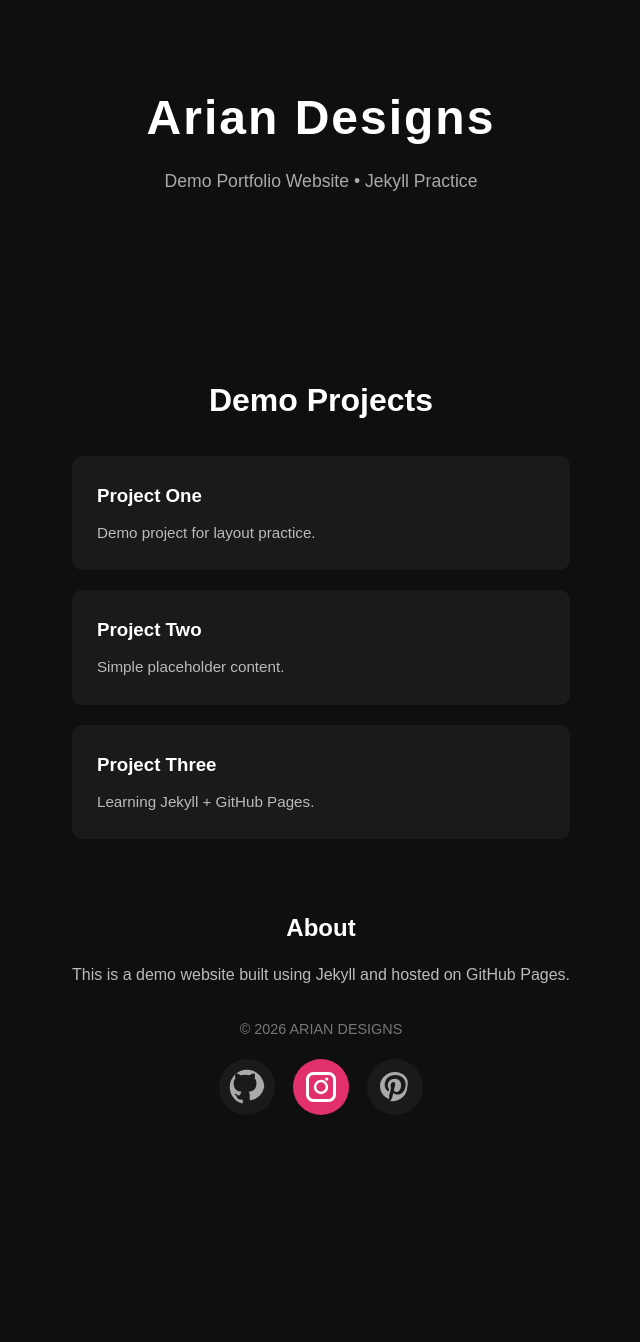
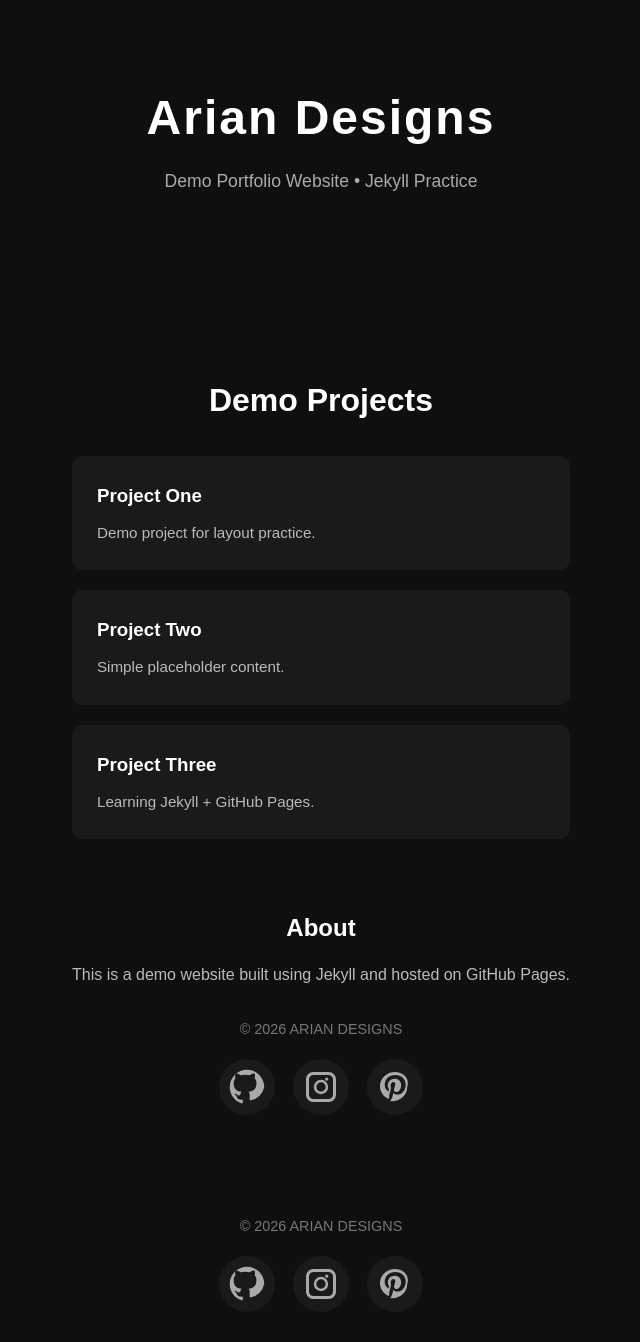
Before and after one commit to ariantechzone-stack/ariantechzone-stack.github.io, a Jekyll site: the page built from index.md, in a window 1280 px wide. Shown: the whole page, without its empty margins (319-959 px from the left). Built offline with Jekyll 4.4.1, drawn with Linux system fonts in a browser that asks for light colours; before the commit the page ends 1185 px from its top, so only the background shows below that.

Commit message:
Update default.html

```diff
--- a/_layouts/default.html
+++ b/_layouts/default.html
@@ -20,6 +20,9 @@
       background: #0f0f0f;
       color: #ffffff;
       line-height: 1.6;
+      display: flex;
+      flex-direction: column;
+      min-height: 100vh;
     }
 
     .container {
@@ -95,27 +98,16 @@
       margin: auto;
     }
 
-/* Sticky footer setup */
-html, body {
-  height: 100%;
-}
-
-body {
-  display: flex;
-  flex-direction: column;
-}
-
+    /* Sticky Footer */
     footer {
-  margin-top: auto; /* 👈 makes footer sticky */
+      margin-top: auto;
       padding: 30px 20px;
       text-align: center;
       color: #777777;
       font-size: 0.9rem;
     }
 
-/* ===== SOCIAL ICONS CLEAN CSS ===== */
-
-/* Social links container */
+    /* Social Links Container */
     .social-links {
       margin-top: 18px;
       display: flex;
@@ -124,60 +116,55 @@ footer {
       gap: 18px;
     }
 
-/* Circular icon wrapper */
+    /* Circular Icon Wrapper */
     .social-links a {
       width: 56px;
       height: 56px;
       border-radius: 50%;
       background: #1a1a1a;
       color: #aaaaaa;
-
       display: flex;
       justify-content: center;
       align-items: center;
-
-  overflow: visible;
+      position: relative;
+      overflow: hidden;
       transition: all 0.3s ease;
     }
 
-/* SVG icon size */
     .social-links svg {
       width: 36px;
       height: 36px;
       display: block;
-  fill: currentColor; /* ensures icon color comes from parent */
+      fill: currentColor;
+      position: relative;
+      z-index: 1;
     }
 
-/* Lift animation on hover */
+    /* Pulse Effect */
     .social-links a:hover {
-  transform: translateY(-6px);
+      animation: pulse 0.8s ease-out forwards;
     }
 
-/* Platform-specific hover background + icon color + glow */
+    @keyframes pulse {
+      0% { transform: scale(1); }
+      50% { transform: scale(1.15); }
+      100% { transform: scale(1); }
+    }
+
+    /* Platform Hover Colors */
     .social-links a[aria-label="GitHub"]:hover {
       background: #ffffff;
-  color: #000000; /* black icon */
-  box-shadow: 0 0 18px rgba(255, 255, 255, 0.6);
-}
-
-.social-links a[aria-label="Instagram"]:hover {
-  background: #e1306c;
-  color: #ffffff; /* white icon */
-  box-shadow: 0 0 18px rgba(225, 48, 108, 0.6);
+      color: #000000;
+      box-shadow: 0 0 18px rgba(255,255,255,0.6);
     }
 
     .social-links a[aria-label="Pinterest"]:hover {
       background: #e60023;
-  color: #ffffff; /* white icon */
-  box-shadow: 0 0 18px rgba(230, 0, 35, 0.6);
-}
-/* ===== ANIMATED INSTAGRAM GRADIENT ===== */
-.social-links a[aria-label="Instagram"] {
-  background: #e1306c;
-  position: relative;
-  overflow: hidden;
+      color: #ffffff;
+      box-shadow: 0 0 18px rgba(230,0,35,0.6);
     }
 
+    /* Instagram Gradient Hover */
     .social-links a[aria-label="Instagram"]::before {
       content: '';
       position: absolute;
@@ -204,41 +191,11 @@ footer {
       100% { background-position: 0% 50%; }
     }
 
-.social-links a[aria-label="Instagram"] svg {
-  position: relative;
-  z-index: 1;
+    .social-links a[aria-label="Instagram"]:hover svg {
       color: #fff;
     }
 
-/* ===== PULSE EFFECT ON HOVER ===== */
-.social-links a:hover {
-  animation: pulse 0.8s ease-out forwards;
-}
-
-@keyframes pulse {
-  0% { transform: scale(1); }
-  50% { transform: scale(1.15); }
-  100% { transform: scale(1); }
-}
-
-/* ===== RESPONSIVE ICON SCALING ===== */
-@media (max-width: 600px) {
-  .social-links a {
-    width: 48px;
-    height: 48px;
-  }
-
-  .social-links a svg {
-    width: 28px;
-    height: 28px;
-  }
-}
-
-/* ===== TOOLTIP ON HOVER ===== */
-.social-links a {
-  position: relative;
-}
-
+    /* Tooltip */
     .social-links a::after {
       content: attr(aria-label);
       position: absolute;
@@ -254,6 +211,7 @@ footer {
       opacity: 0;
       pointer-events: none;
       transition: opacity 0.2s ease, bottom 0.2s ease;
+      z-index: 2;
     }
 
     .social-links a:hover::after {
@@ -261,11 +219,47 @@ footer {
       bottom: 140%;
     }
 
+    /* Responsive Icons */
+    @media (max-width: 600px) {
+      .social-links a {
+        width: 48px;
+        height: 48px;
+      }
+      .social-links a svg {
+        width: 28px;
+        height: 28px;
+      }
+    }
   </style>
 </head>
 <body>
-
   {{ content }}
 
+  <!-- ===== FOOTER ===== -->
+  <footer>
+    <p>© 2026 ARIAN DESIGNS</p>
+    <div class="social-links">
+      <!-- GitHub -->
+      <a href="https://github.com/ariantechzone-stack" aria-label="GitHub" target="_blank">
+        <svg viewBox="0 0 24 24" class="icon">
+          <path d="M12 .5C5.7.5.5 5.7.5 12c0 5.1 3.3 9.4 7.9 10.9.6.1.8-.2.8-.5v-2c-3.2.7-3.9-1.5-3.9-1.5-.5-1.3-1.2-1.7-1.2-1.7-1-.7.1-.7.1-.7 1.1.1 1.7 1.2 1.7 1.2 1 .1 1.5-.7 1.8-1.1.1-.7.4-1.1.7-1.4-2.6-.3-5.3-1.3-5.3-5.9 0-1.3.5-2.4 1.2-3.2-.1-.3-.5-1.5.1-3.1 0 0 1-.3 3.3 1.2a11.3 11.3 0 016 0c2.3-1.5 3.3-1.2 3.3-1.2.6 1.6.2 2.8.1 3.1.8.8 1.2 1.9 1.2 3.2 0 4.6-2.7 5.6-5.3 5.9.4.4.8 1 .8 2.1v3.1c0 .3.2.6.8.5A11.5 11.5 0 0023.5 12C23.5 5.7 18.3.5 12 .5z"/>
+        </svg>
+      </a>
+
+      <!-- Instagram -->
+      <a href="https://instagram.com/_arian.designs_" aria-label="Instagram" target="_blank">
+        <svg viewBox="0 0 24 24" class="icon">
+          <path d="M7 2C4.24 2 2 4.24 2 7v10c0 2.76 2.24 5 5 5h10c2.76 0 5-2.24 5-5V7c0-2.76-2.24-5-5-5H7zm10 2a3 3 0 0 1 3 3v10a3 3 0 0 1-3 3H7a3 3 0 0 1-3-3V7a3 3 0 0 1 3-3h10zm-5 3.2A4.8 4.8 0 1 0 16.8 12 4.81 4.81 0 0 0 12 7.2zm0 7.9A3.1 3.1 0 1 1 15.1 12 3.1 3.1 0 0 1 12 15.1zm4.9-8.4a1.1 1.1 0 1 1-1.1-1.1 1.1 1.1 0 0 1 1.1 1.1z"/>
+        </svg>
+      </a>
+
+      <!-- Pinterest -->
+      <a href="https://pinterest.com/ariantech" aria-label="Pinterest" target="_blank">
+        <svg viewBox="0 0 24 24" class="icon">
+          <path d="M12 2C6.48 2 2 6.25 2 11.49c0 3.83 2.4 7.22 6.18 8.5-.09-.72-.17-1.83.03-2.62.18-.75 1.17-4.77 1.17-4.77s-.3-.6-.3-1.49c0-1.4.82-2.44 1.83-2.44.86 0 1.28.65 1.28 1.43 0 .87-.55 2.17-.84 3.38-.24 1.01.51 1.83 1.51 1.83 1.82 0 3.22-1.92 3.22-4.69 0-2.45-1.76-4.16-4.27-4.16-2.91 0-4.62 2.18-4.62 4.44 0 .88.34 1.83.76 2.34.08.1.09.19.07.29-.08.32-.26 1.01-.29 1.15-.05.18-.16.22-.37.13-1.38-.64-2.24-2.64-2.24-4.25 0-3.46 2.51-6.64 7.24-6.64 3.8 0 6.76 2.71 6.76 6.34 0 3.78-2.38 6.82-5.68 6.82-1.11 0-2.15-.58-2.51-1.26l-.68 2.6c-.25.96-.93 2.16-1.39 2.89.42.13.86.2 1.32.2 5.52 0 10-4.25 10-9.49C22 6.25 17.52 2 12 2z"/>
+        </svg>
+      </a>
+    </div>
+  </footer>
 </body>
 </html>
```
Lines whose indentation alone changed are shown as unchanged.
